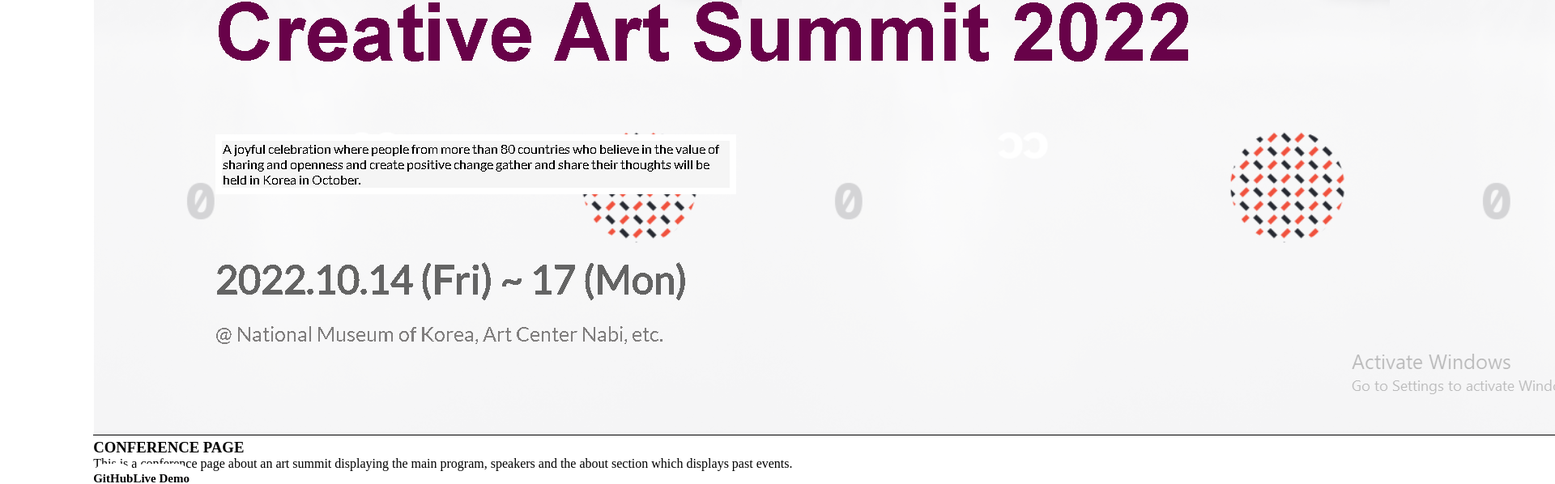
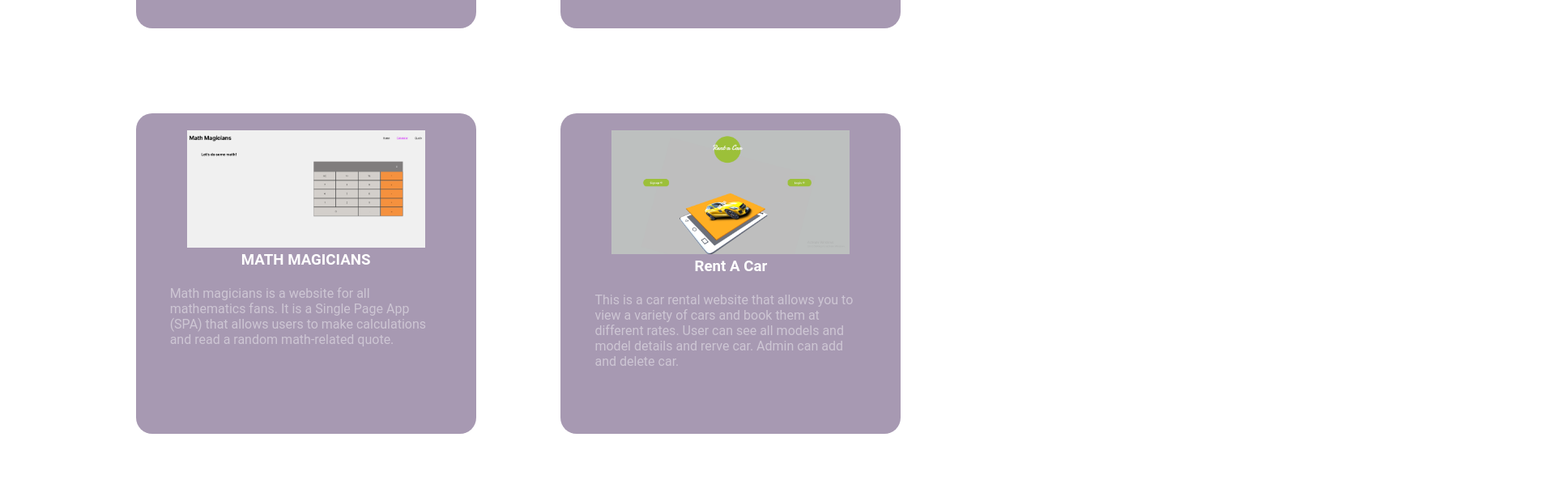
Before and after one commit to VTY1999/React-Portfolio, a React (Create React App) app: page /Portfolio in a window 1280 px wide. Shown: the part 566-1164 px from the top of the page at 81% size, 1920 px wide, since content can reach past the window. Built offline with nearby package versions, Linux system fonts and the light colour scheme.

Commit message:
Add styling to markup

```diff
--- a/src/components/Portfolio/Portfolio.js
+++ b/src/components/Portfolio/Portfolio.js
@@ -1,4 +1,5 @@
 import React from 'react';
+import { BsGithub, BsEyeFill } from 'react-icons/bs';
 import Image1 from '../../assets/Screenshot (26).png';
 import Image2 from '../../assets/Screenshot (192).png';
 import Image3 from '../../assets/Screenshot (128).png';
@@ -48,25 +49,25 @@ function Portfolio() {
       <div className="container">
         {Projects.map((Pro) => (
           <article className="portfolio__item" key={Pro.id}>
-            <div className="portfolio__item-image">
-              <img src={Pro.img} alt={Pro.title} />
+            <div className="portfolio-image">
+              <img src={Pro.img} className="img" alt="img" />
             </div>
             <div className="portfolio-content">
-              <h3>{Pro.title}</h3>
-              <p>{Pro.description}</p>
+              <h3 className="title">{Pro.title}</h3>
+              <p className="decrib">{Pro.description}</p>
             </div>
-            <div className="portfoli">
+            <div className="View">
+              <a
+                href={Pro.demo}
+                className="btn1"
+              >
+                <BsEyeFill />
+              </a>
               <a
                 href={Pro.github}
-                className="btn"
+                className="btn1"
               >
-                GitHub
-              </a>
-              <a
-                href={Pro.demo}
-                className="btn"
-              >
-                Live Demo
+                <BsGithub />
               </a>
             </div>
           </article>
--- a/src/components/Portfolio/Portfolio.scss
+++ b/src/components/Portfolio/Portfolio.scss
@@ -1,5 +1,5 @@
 .Portfolio {
-  background-color: #fff;
+  background-image: #000;
   padding: 9%;
 }
 
@@ -16,3 +16,79 @@
   margin-top: 5px;
   background-color: #ff0000;
 }
+
+.container {
+  display: grid;
+  width: 100%;
+  grid-template-columns: 50% 1fr;
+  margin-top: 40px;
+}
+
+.portfolio__item {
+  position: relative;
+  background-color: #27044267;
+  display: block;
+  flex-direction: column;
+  text-align: center;
+  border-radius: 20px;
+  margin: 10%;
+  padding-bottom: 80px;
+  overflow: hidden;
+}
+
+.img {
+  width: 70%;
+  margin-top: 5%;
+}
+
+.title {
+  font-family: 'Roboto', sans-serif;
+  color: #fff;
+}
+
+.decrib {
+  font-family: 'Roboto', sans-serif;
+  color: #ffffff70;
+  text-align: start;
+  width: 80%;
+  margin-top: 5%;
+  margin-left: auto;
+  margin-right: auto;
+}
+
+.View {
+  opacity: 0;
+  font-size: 40px;
+  position: absolute;
+  top: 0;
+  left: 0;
+  padding-top: 35%;
+  background-color: #ff000060;
+  width: 100%;
+  height: 100%;
+  -webkit-transition: all 400ms ease-out;
+  -moz-transition: all 400ms ease-out;
+  -o-transition: all 400ms ease-out;
+  -ms-transition: all 400ms ease-out;
+  transition: all 400ms ease-out;
+  text-align: center;
+}
+
+.portfolio__item .View:hover {
+  opacity: 1;
+}
+
+.portfolio__item .View .btn1 {
+  height: 0;
+  margin: 2%;
+  color: #000;
+  opacity: 1;
+  transition-delay: 0s;
+  transition-duration: 0.4s;
+}
+
+.portfolio__item .View:hover .btn1 {
+  opacity: 1;
+  transform: translateY(250px);
+  -webkit-transform: translateY(250px);
+}
```
